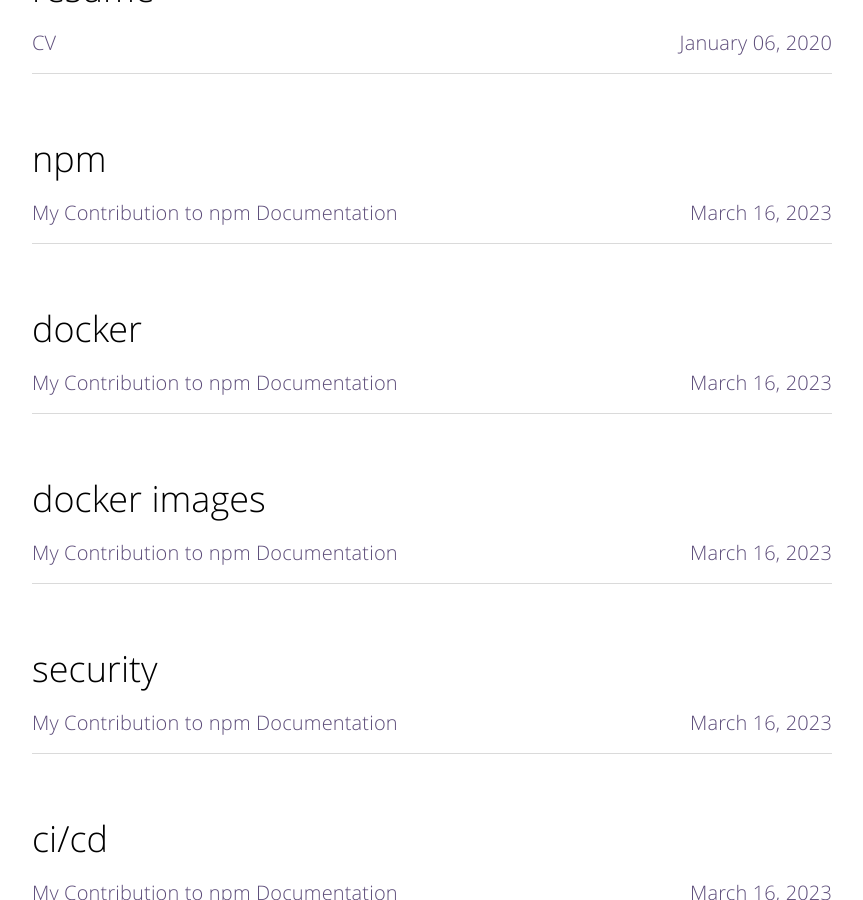
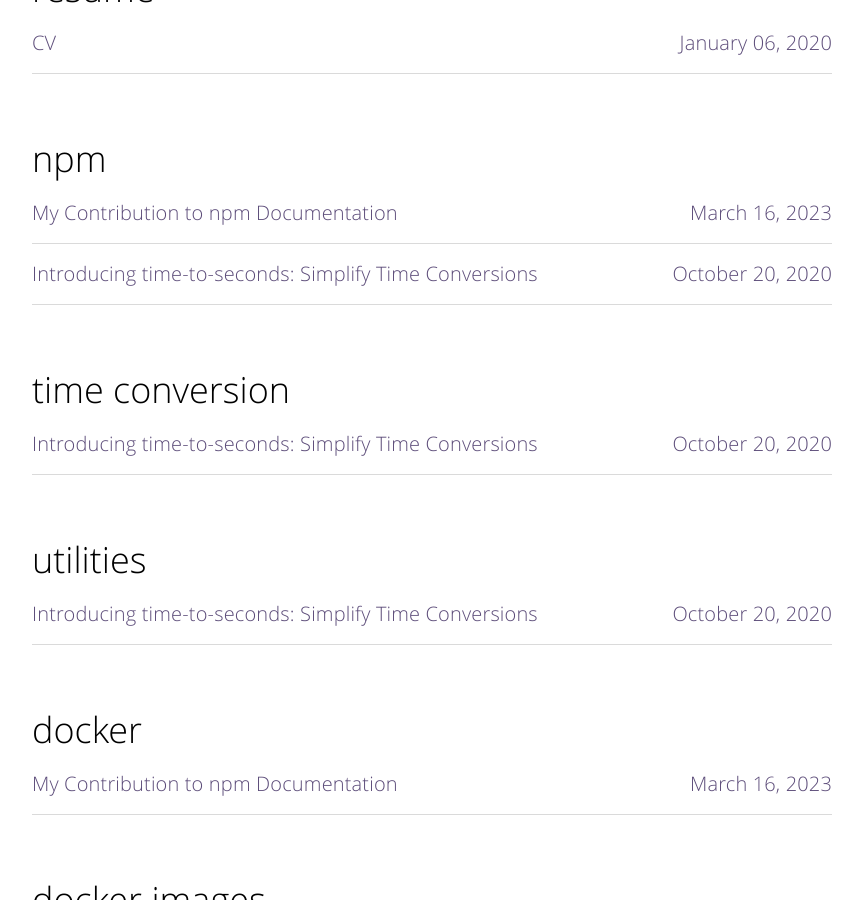
Before and after one commit to matzar/matzar.github.io, a Jekyll site: the page built from tags.html, in a window 1280 px wide and 900 px high, scrolled down 4086 px. Shown: the whole window, without its empty margins (208-1071 px from the left). Built offline with Jekyll 4.4.1, drawn with Linux system fonts in a browser that asks for light colours; some of the changed lines change nothing that is shown; some of the changed text lies outside the part shown.

Commit message:
post: time-to-seconds

````diff
--- a/_config.yml
+++ b/_config.yml
@@ -75,6 +75,8 @@
 projects:
   - name: My contribution to the npm documentation for securing Docker builds with private npm modules
     url: /npm
+  - name: Introducing time-to-seconds npm package to simplify time conversion
+    url: /time-to-seconds
   - name: PSVita Game
     url: /psvita
   - name: SFML Networking
--- /dev/null
+++ b/_posts/2020-10-20-time-to-seconds.md
@@ -0,0 +1,69 @@
+---
+layout: post
+title: "Introducing time-to-seconds: Simplify Time Conversions"
+image: ""
+date: 2020-10-20 00:00:00
+tags:
+  - npm
+  - time conversion
+  - utilities
+description: "A lightweight npm package for converting various time formats into seconds effortlessly."
+categories:
+  - individual projects
+---
+
+# Time-to-Seconds: A Simple yet Powerful npm Package
+
+In the ever-evolving world of software development, simplifying tasks and optimizing workflows are key to maintaining productivity and efficiency. With that goal in mind, I am excited to introduce my npm package, [time-to-seconds](https://www.npmjs.com/package/time-to-seconds), designed to make time conversions a breeze.
+
+## Overview
+
+The `time-to-seconds` package provides a straightforward way to convert time values into seconds. This utility can be incredibly useful in various applications, especially when dealing with time-based calculations or scheduling tasks.
+
+## Installation
+
+Getting started with `time-to-seconds` is quick and easy. Simply install the package using npm:
+
+```bash
+npm install time-to-seconds
+```
+
+## Usage
+
+Once installed, you can use the package in your project to convert different time formats into seconds. Here’s a quick example:
+
+```javascript
+const timeToSeconds = require('time-to-seconds');
+
+console.log(timeToSeconds('1h 30m')); // Outputs: 5400
+console.log(timeToSeconds('2h 45m 30s')); // Outputs: 9930
+console.log(timeToSeconds('3h')); // Outputs: 10800
+```
+
+The `time-to-seconds` function takes a string input representing the time and returns the equivalent number of seconds.
+
+## Features
+
+- **Simple and Intuitive**: The package is designed to be easy to use, with a simple API that anyone can understand.
+- **Flexible Input**: Supports various time formats, including hours (`h`), minutes (`m`), and seconds (`s`).
+- **Lightweight**: With no dependencies, it ensures minimal overhead for your projects.
+
+## Use Cases
+
+- **Scheduling Tasks**: Easily convert human-readable time inputs into seconds for scheduling tasks in applications.
+- **Time-Based Calculations**: Perform precise time-based calculations without manually converting time units.
+- **Logging and Monitoring**: Useful in logging and monitoring systems where time intervals need to be standardized into seconds.
+
+## Contribution
+
+I welcome contributions from the community to enhance the functionality and usability of the `time-to-seconds` package. Feel free to open issues or submit pull requests on the [GitHub repository](https://github.com/your-username/time-to-seconds).
+
+## Conclusion
+
+The `time-to-seconds` npm package is a small but powerful tool that can save you time and effort when dealing with time conversions. I am excited to share this with the developer community and look forward to seeing how it can be used in various projects.
+
+For more details and documentation, check out the [npm package page](https://www.npmjs.com/package/time-to-seconds).
+
+Thank you for your interest, and happy coding!
+
+---
````
